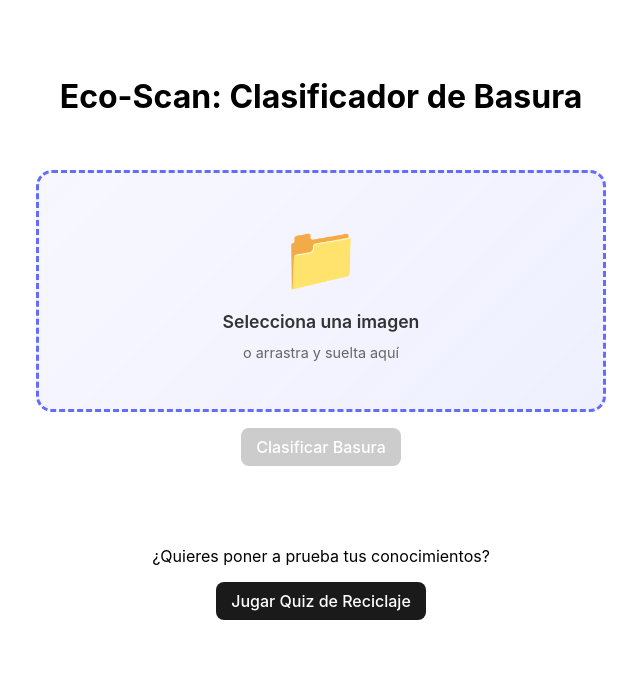
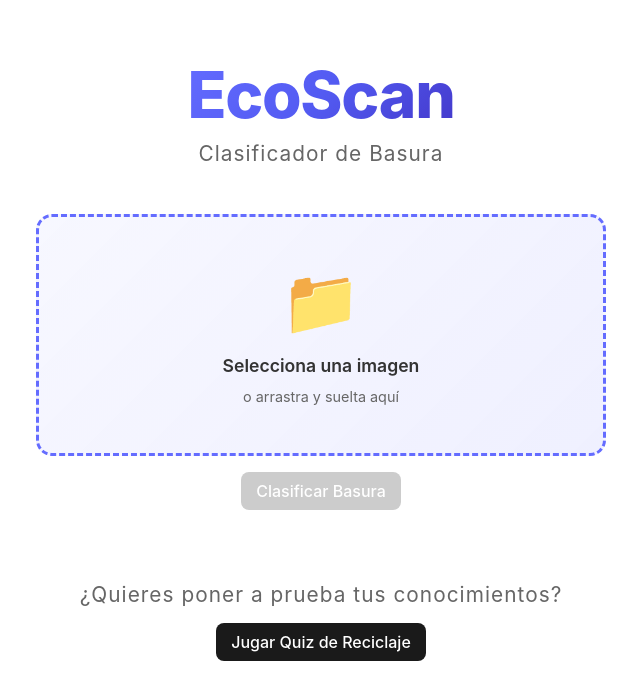
Before and after one commit to LauraMurillas/Eco-Scan, a React (Vite) app: page / in a window 1280 px wide. Shown: the top 700 px of the page, without its empty margins (319-959 px from the left). Built offline with nearby package versions, Linux system fonts and the light colour scheme.

Commit message:
Add core image classification application UI, styling, and update site title and favicon.

```diff
--- a/index.html
+++ b/index.html
@@ -4,7 +4,8 @@
 <head>
   <meta charset="utf-8" />
   <meta name="viewport" content="width=device-width,initial-scale=1" />
-  <title>Reconocimiento de Residuos</title>
+  <title>EcoScan</title>
+   <link rel="icon" type="image/png" href="/favicon.png" />
 </head>
 
 <body>
--- a/src/App.css
+++ b/src/App.css
@@ -11,6 +11,30 @@
     flex-direction: column;
     align-items: center;
     gap: 2rem;
+}
+
+.app-header {
+    text-align: center;
+    margin-bottom: 1rem;
+}
+
+.app-title {
+    font-size: 4rem;
+    font-weight: 800;
+    background: linear-gradient(135deg, #646cff 0%, #535bf2 50%, #4338ca 100%);
+    -webkit-background-clip: text;
+    -webkit-text-fill-color: transparent;
+    background-clip: text;
+    margin: 0;
+    letter-spacing: -0.02em;
+}
+
+.app-subtitle {
+    font-size: 1.3rem;
+    font-weight: 400;
+    color: #666;
+    margin: 0.5rem 0 0 0;
+    letter-spacing: 0.05em;
 }
 
 .upload-section {
--- a/src/App.jsx
+++ b/src/App.jsx
@@ -57,7 +57,10 @@ function App() {
 
     return (
         <div className="app-container">
-            <h1>Eco-Scan: Clasificador de Basura</h1>
+            <header className="app-header">
+                <h1 className="app-title">EcoScan</h1>
+                <p className="app-subtitle">Clasificador de Basura</p>
+            </header>
 
             <div className="upload-section">
                 <label htmlFor="file-upload" className="file-upload-label">
@@ -102,7 +105,10 @@ function App() {
             )}
 
             <div className="quiz-trigger">
-                <p>¿Quieres poner a prueba tus conocimientos?</p>
+                <p className='app-subtitle' style={{ marginBottom: "16px" }}>
+                    ¿Quieres poner a prueba tus conocimientos?
+                </p>
+
                 <button onClick={() => setIsQuizOpen(true)}>
                     Jugar Quiz de Reciclaje
                 </button>
```
Also changed, not shown: public/favicon.png (added).
